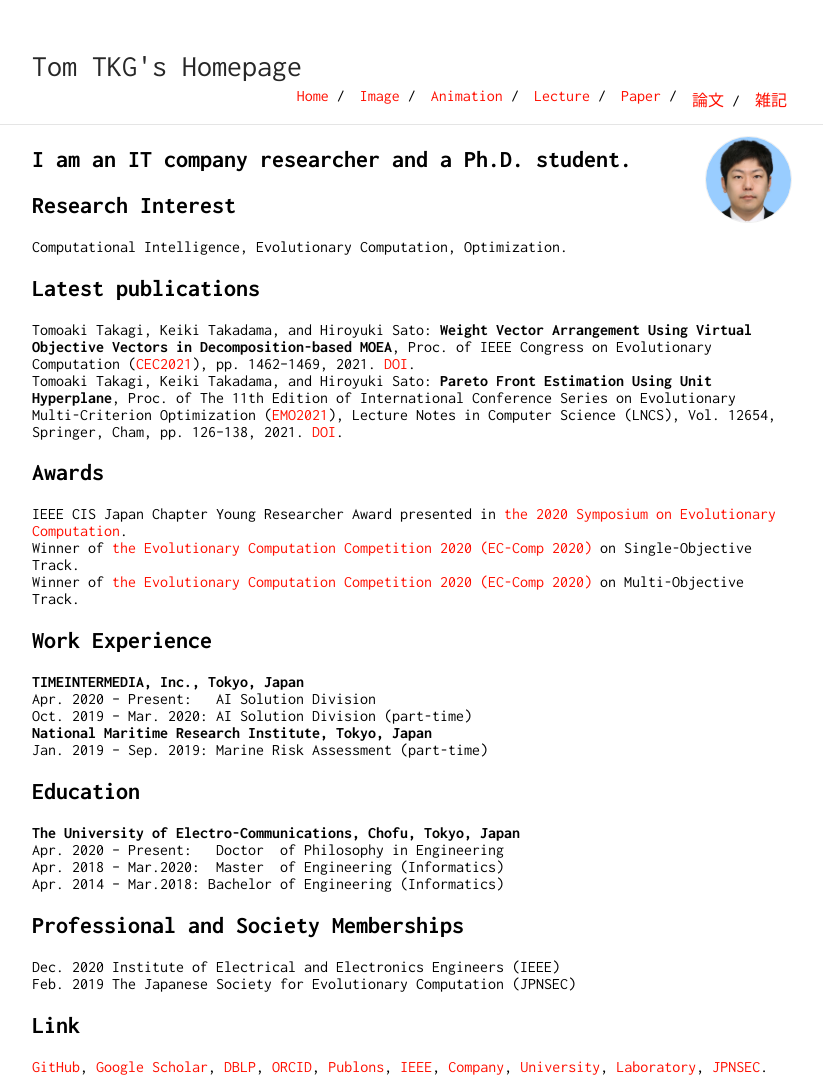
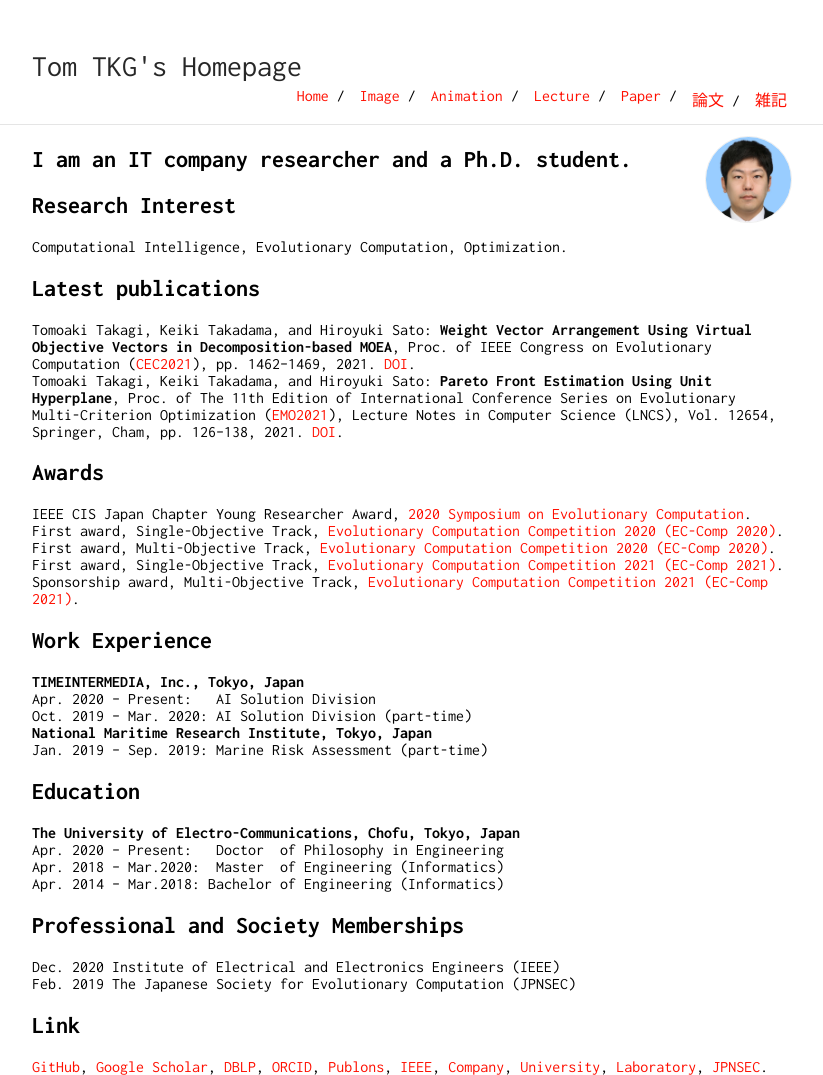
Before and after one commit to tomtkg/tomtkg.github.io, a Jekyll site: the page built from index.md, in a window 1280 px wide. Shown: the whole page, without its empty margins (228-1051 px from the left). Built offline with Jekyll 4.4.1, drawn with Linux system fonts in a browser that asks for light colours.

Commit message:
Add  award

```diff
--- a/index.md
+++ b/index.md
@@ -17,9 +17,11 @@ Tomoaki Takagi, Keiki Takadama, and Hiroyuki Sato: **Weight Vector Arrangement U
 Tomoaki Takagi, Keiki Takadama, and Hiroyuki Sato: **Pareto Front Estimation Using Unit Hyperplane**, Proc. of The 11th Edition of International Conference Series on Evolutionary Multi-Criterion Optimization ([EMO2021](https://emo2021.org){:target="_blank"}), Lecture Notes in Computer Science (LNCS), Vol. 12654, Springer, Cham, pp. 126--138, 2021. [DOI](https://doi.org/10.1007/978-3-030-72062-9_11){:target="_blank"}.
 
 ## Awards
-IEEE CIS Japan Chapter Young Researcher Award presented in [the 2020 Symposium on Evolutionary Computation](http://www.jpnsec.org/yra.html){:target="_blank"}.
-Winner of [the Evolutionary Computation Competition 2020 (EC-Comp 2020)](https://ec-comp.jpnsec.org/competitions/eccomp2020){:target="_blank"} on Single-Objective Track.
-Winner of [the Evolutionary Computation Competition 2020 (EC-Comp 2020)](https://ec-comp.jpnsec.org/competitions/eccomp2020){:target="_blank"} on Multi-Objective Track.
+IEEE CIS Japan Chapter Young Researcher Award, [2020 Symposium on Evolutionary Computation](http://www.jpnsec.org/yra.html){:target="_blank"}.
+First award, Single-Objective Track, [Evolutionary Computation Competition 2020 (EC-Comp 2020)](https://ec-comp.jpnsec.org/competitions/eccomp2020){:target="_blank"}.
+First award, Multi-Objective Track, [Evolutionary Computation Competition 2020 (EC-Comp 2020)](https://ec-comp.jpnsec.org/competitions/eccomp2020){:target="_blank"}.
+First award, Single-Objective Track, [Evolutionary Computation Competition 2021 (EC-Comp 2021)](https://ec-comp.jpnsec.org/competitions/eccomp2021){:target="_blank"}.
+Sponsorship award, Multi-Objective Track, [Evolutionary Computation Competition 2021 (EC-Comp 2021)](https://ec-comp.jpnsec.org/competitions/eccomp2021){:target="_blank"}.
 
 ## Work Experience
 **TIMEINTERMEDIA, Inc., Tokyo, Japan**
```
Also changed, not shown: memo.md (+4 -2 lines).
